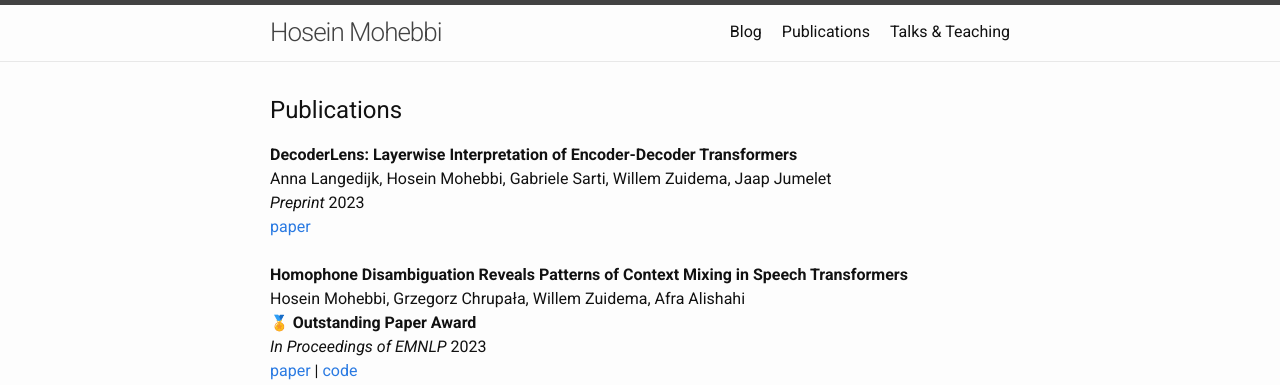
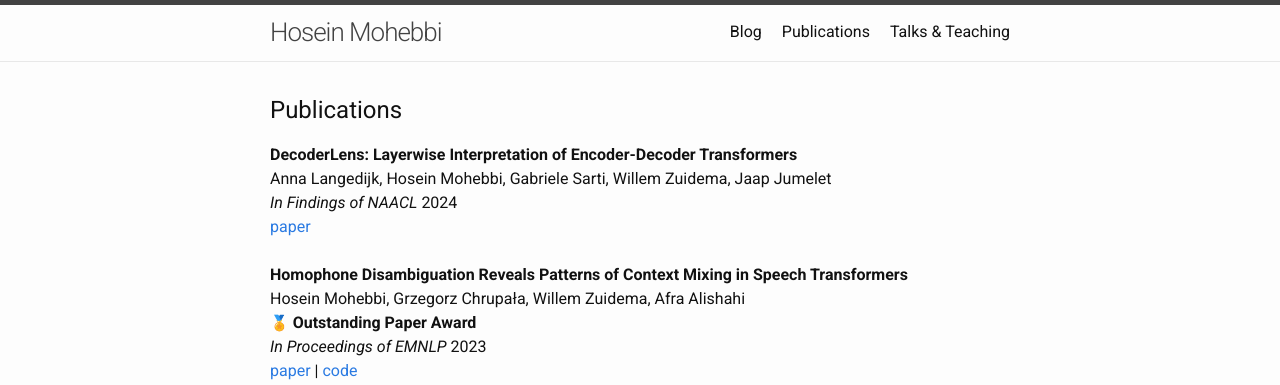
Before and after one commit to hmohebbi/hmohebbi.github.io, a Jekyll site: the page built from publications.md, in a window 1280 px wide. Shown: the top 385 px of the page. Built offline with Jekyll 4.4.1, drawn with Linux system fonts in a browser that asks for light colours; a style sheet for code colours, icons or effects is not loaded.

Commit message:
Update publications.md

```diff
--- a/publications.md
+++ b/publications.md
@@ -9,7 +9,7 @@ permalink: /publications/
 <ui>
 <b>DecoderLens: Layerwise Interpretation of Encoder-Decoder Transformers</b>
 <br>Anna Langedijk, Hosein Mohebbi, Gabriele Sarti, Willem Zuidema, Jaap Jumelet<br>
-<i>Preprint</i> 2023<br>
+<i>In Findings of NAACL</i> 2024<br>
 <a href="https://arxiv.org/abs/2310.03686" target="_blank">paper</a>
 <br><br>
 </ui>
```
